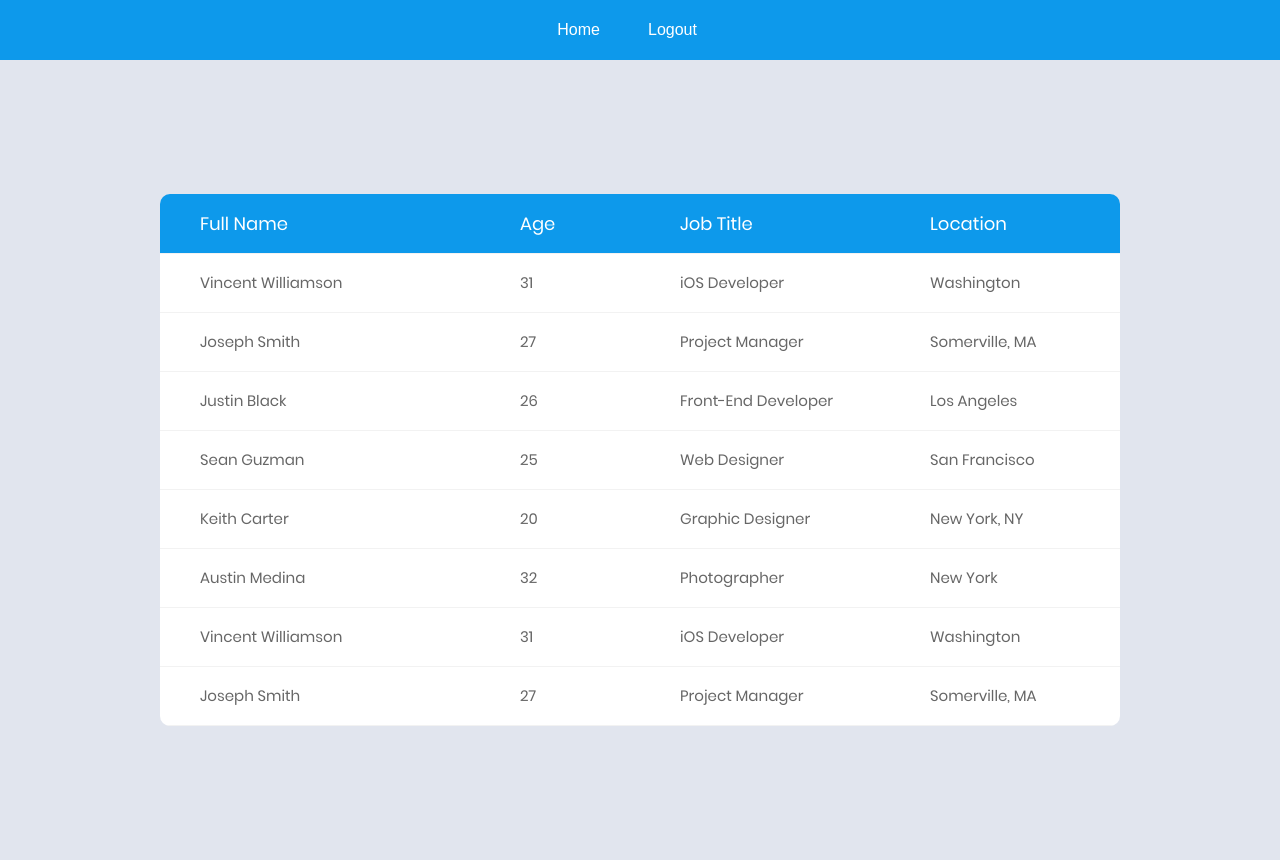
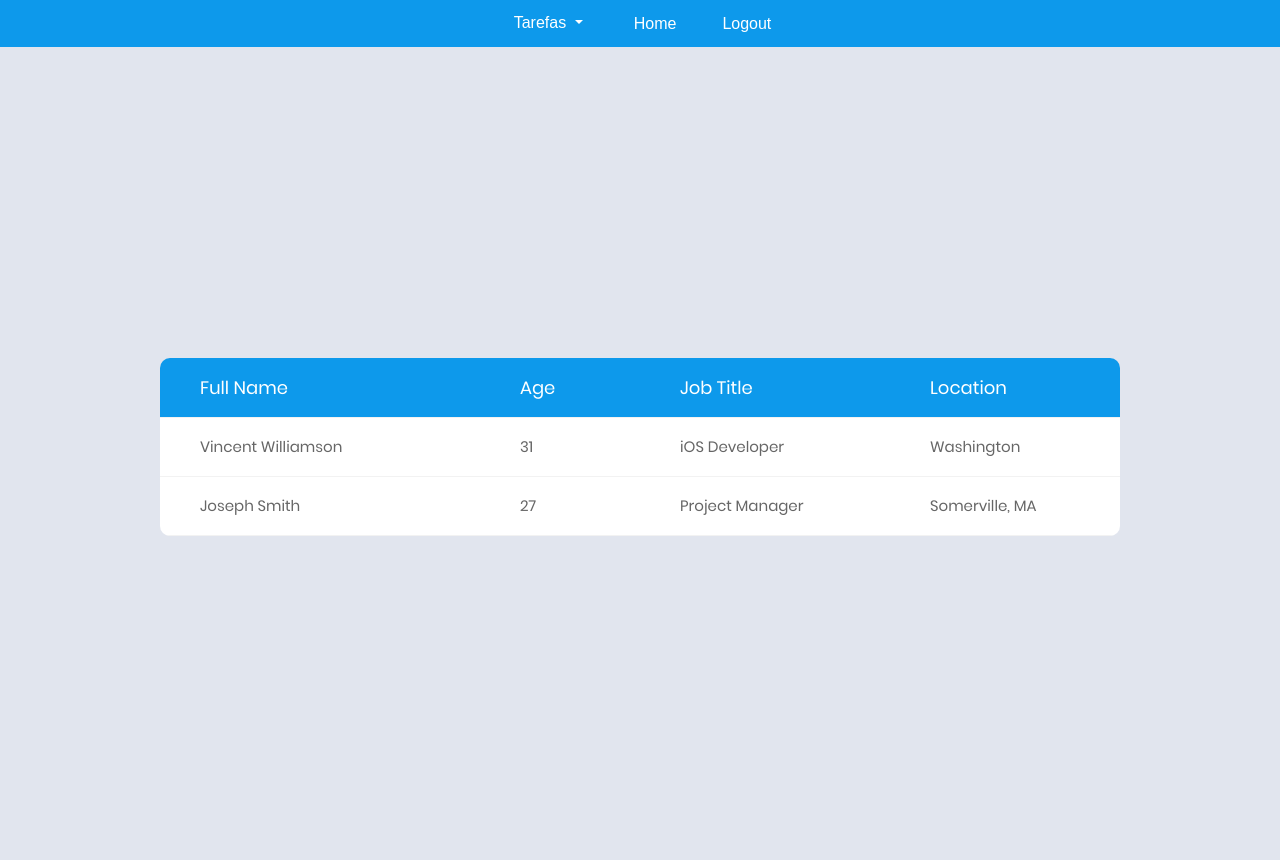
Before and after one commit to YusukeYU/gerenciador-de-tarefas, a PHP site: page /dashboard in a window 1280 px wide. After the commit the page ends 536 px from the top, so only its background shows below. Run offline with PHP 8.4, Linux system fonts and the light colour scheme; the visitor is signed in with stand-in values (Sample User, id 1); some libraries are stand-ins or nearby versions.

Commit message:
Ajustado funçoes Jquery, e adicionada navBar nova no dashboard.

```diff
--- a/App/Controllers/UserController.php
+++ b/App/Controllers/UserController.php
@@ -27,12 +27,12 @@ class UserController extends Controller
 
     public function index()
     {
-        echo View::render('index.php');
+        echo View::render('index.html');
     }
 
     public function dashboard()
     {
-        echo $this->auth->isLogged()? View::render('dashboard.php','Tasks'): header("Location: /");
+        echo $this->auth->isLogged()? View::render('dashboard.html','Tasks'): header("Location: /");
     }
     public function logout()
     {
@@ -62,7 +62,7 @@ class UserController extends Controller
     public function login(Request $request){
 
         try{
-             $data = $request->only('email','senha');
+             $data = $request->only(['email','password']);
             if (in_array(null, $data)) {
                 throw new Exception("Necessário informar todos os campos!");
             }
@@ -70,14 +70,16 @@ class UserController extends Controller
              if(!filter_var($data['email'], FILTER_VALIDATE_EMAIL)){
                 throw new Exception("O formato de e-mail inválido!");
             }
-            $this->_userRepository($data);
-
+            $user = $this->_userRepository->userLogin($data);
+            $people_user_id = $this->_peopleUserRepository->findBy('user_id',$user['id'],['people_id']);
+            $people = $this->_peopleRepository->find($people_user_id['people_id']);
+            $this->auth->setLogged($user,$people);
         }
         catch (Exception $e) {
             return $this->error($e->getMessage());
         }
 
-        return $this->success("", []);
+        return $this->success("Logado com sucesso!",[]);
     }
 
     public function addUser(Request $request)
--- a/App/Infrastructure/Repositories/BaseRepository.php
+++ b/App/Infrastructure/Repositories/BaseRepository.php
@@ -3,9 +3,9 @@
 namespace App\Infrastructure\Repositories;
 
 use App\Infrastructure\Connection;
+use App\Infrastructure\Interfaces\IBaseRepository;
 use Exception;
 use PDO;
-use App\Infrastructure\Interfaces\IBaseRepository;
 
 abstract class BaseRepository implements IBaseRepository
 {
@@ -45,7 +45,6 @@ abstract class BaseRepository implements IBaseRepository
             $query = $query . "'" . $value . "',";
         }
 
-
         //ajustamos a string feita novamente
         $query = substr($query, 0, -1) . ");";
         $this->model = Connection::getInstance()->prepare($query);
@@ -65,11 +64,11 @@ abstract class BaseRepository implements IBaseRepository
         }
     }
 
-    public function find($id , $colums = array('*'))
+    public function find($id, $colums = array('*'))
     {
         try {
             $this->__construct();
-            $query = "SELECT ". implode(",",$colums) . " FROM "  . $this->model->table . " WHERE id = " . $id;
+            $query = "SELECT " . implode(",", $colums) . " FROM " . $this->model->table . " WHERE id = " . $id;
             $this->model = Connection::getInstance()->prepare($query);
             $this->model->execute();
             return $this->model->fetch(PDO::FETCH_ASSOC);
@@ -82,7 +81,7 @@ abstract class BaseRepository implements IBaseRepository
     {
         try {
             $this->__construct();
-            $query = "SELECT " . implode(",",$colums) . " FROM " . $this->model->table . " WHERE " . $field . " LIKE '" . $value . "%'";
+            $query = "SELECT " . implode(",", $colums) . " FROM " . $this->model->table . " WHERE " . $field . " LIKE '" . $value . "%'";
             $this->model = Connection::getInstance()->prepare($query);
             $this->model->execute();
             return $this->model->fetch(PDO::FETCH_ASSOC);
@@ -94,7 +93,7 @@ abstract class BaseRepository implements IBaseRepository
     {
         try {
             $this->__construct();
-            $query = "SELECT " . implode(",",$colums) . " FROM " . $this->model->table . " WHERE " . $field . " = '" . $value . "'";
+            $query = "SELECT " . implode(",", $colums) . " FROM " . $this->model->table . " WHERE " . $field . " = '" . $value . "'";
             $this->model = Connection::getInstance()->prepare($query);
             $this->model->execute();
             return $this->model->fetch(PDO::FETCH_ASSOC);
@@ -123,4 +122,15 @@ abstract class BaseRepository implements IBaseRepository
             return $e->getMessage();
         }
     }
+
+    public function userLogin($data){
+
+        if(!$user = $this->findByExactly('email',$data['email'])){
+            throw new Exception("Credenciais informadas inválidas.");
         }
+        if(!password_verify ($data['password'] , $user['password'])){
+            throw new Exception("Credenciais informadas inválidas.");
+        }
+        return $this->find($user['id']);
+    }
+}
--- a/App/Infrastructure/Repositories/User/UserRepository.php
+++ b/App/Infrastructure/Repositories/User/UserRepository.php
@@ -14,10 +14,4 @@ class UserRepository extends BaseRepository
         parent::__construct();
     }
 
-    public function login($data){
-    	  if(!$user = $this->model->findBy('email',$data['email'])){
-    	  	throw new Exception("Credenciais informadas inválidas.");
-    	  }
-    }
-
 }
--- a/Public/Tasks/dashboard.php
+++ b/Public/Tasks/dashboard.html
@@ -18,29 +18,36 @@
 	<link rel="stylesheet"  href="../../Public/css/main.css">
 	<link rel="stylesheet"  href="../../Public/css/util.css">
 <!--===============================================================================================-->
+<link rel= "shortcut icon" href="../Public/Assets/index.ico"  type= "image/x-icon">
 </head>
 <body>
-<nav style="background-color: #0d99eb!important;" class="navbar navbar-expand-lg navbar-dark bg-dark">
-    <div class="navbar-collapse collapse w-100 dual-collapse2 order-1 order-md-0">
-        <ul class="navbar-nav ml-auto text-center">
-            <li style="margin-right: 2rem;" class="nav-item active">
+	<nav style="background-color: #0d99eb !important;" class="navbar navbar-light navbar-expand-md bg-light justify-content-md-center justify-content-start">
+		<div class="navbar-collapse collapse justify-content-between align-items-center w-100" id="collapsingNavbar2">
+			<ul class="navbar-nav mx-auto text-md-center text-left">
+				<li class="nav-item">
+					<div class="dropdown">
+						<button class="btn btn-secondary dropdown-toggle" type="button" id="dropdownMenuButton" data-toggle="dropdown" aria-haspopup="true" aria-expanded="false">
+						  Tarefas
+						</button>
+						<div  class="dropdown-menu" aria-labelledby="dropdownMenuButton">
+						  <a style="color: #666666;" class="dropdown-item" href="#">Nova</a>
+						  <a style="color: #666666;" class="dropdown-item" href="#">Pesquisar</a>
+						</div>
+					  </div>
+				</li>
+				<li class="nav-item">
 					<a class="nav-link" href="/dashboard">Home</a>
 				</li>
-        </ul>
-    </div>
-    <div class="mx-auto my-2 order-0 order-md-1 position-relative">
-        <button class="navbar-toggler" type="button" data-toggle="collapse" data-target=".dual-collapse2">
-            <span class="navbar-toggler-icon"></span>
-        </button>
-    </div>
-    <div class="navbar-collapse collapse w-100 dual-collapse2 order-2 order-md-2">
-        <ul class="navbar-nav mr-auto text-center">
+
 				<li class="nav-item">
-                <a style="color: white;" class="nav-link" href="/logout">Logout</a>
+					<a class="nav-link" href="/logout">Logout</a>
 				</li>
 			</ul>
 		</div>
 	</nav>
+
+
+
 
 	<div class="limiter">
 		<div style="background: #e1e5ee;" class="container-table100">
@@ -92,95 +99,7 @@
 							</div>
 						</div>
 
-						<div class="row">
-							<div class="cell" data-title="Full Name">
-								Justin Black
-							</div>
-							<div class="cell" data-title="Age">
-								26
-							</div>
-							<div class="cell" data-title="Job Title">
-								Front-End Developer
-							</div>
-							<div class="cell" data-title="Location">
-								Los Angeles
-							</div>
-						</div>
 
-						<div class="row">
-							<div class="cell" data-title="Full Name">
-								Sean Guzman
-							</div>
-							<div class="cell" data-title="Age">
-								25
-							</div>
-							<div class="cell" data-title="Job Title">
-								Web Designer
-							</div>
-							<div class="cell" data-title="Location">
-								San Francisco
-							</div>
-						</div>
-
-						<div class="row">
-							<div class="cell" data-title="Full Name">
-								Keith Carter
-							</div>
-							<div class="cell" data-title="Age">
-								20
-							</div>
-							<div class="cell" data-title="Job Title">
-								Graphic Designer
-							</div>
-							<div class="cell" data-title="Location">
-								New York, NY
-							</div>
-						</div>
-
-						<div class="row">
-							<div class="cell" data-title="Full Name">
-								Austin Medina
-							</div>
-							<div class="cell" data-title="Age">
-								32
-							</div>
-							<div class="cell" data-title="Job Title">
-								Photographer
-							</div>
-							<div class="cell" data-title="Location">
-								New York
-							</div>
-						</div>
-
-						<div class="row">
-							<div class="cell" data-title="Full Name">
-								Vincent Williamson
-							</div>
-							<div class="cell" data-title="Age">
-								31
-							</div>
-							<div class="cell" data-title="Job Title">
-								iOS Developer
-							</div>
-							<div class="cell" data-title="Location">
-								Washington
-							</div>
-						</div>
-
-						<div class="row">
-							<div class="cell" data-title="Full Name">
-								Joseph Smith
-							</div>
-							<div class="cell" data-title="Age">
-								27
-							</div>
-							<div class="cell" data-title="Job Title">
-								Project Manager
-							</div>
-							<div class="cell" data-title="Location">
-								Somerville, MA
-							</div>
-						</div>
 
 					</div>
 			</div>
--- a/Public/css/util.css
+++ b/Public/css/util.css
@@ -2997,14 +2997,48 @@
 }
 ul li{
 	margin-top: 2px;
+	margin-left: 15px;
+	margin-right: 15px;
 	border-bottom: solid 2px transparent;
 }
 ul li:hover {
 	border-bottom: solid 2px #FFFFFF !important;
   }
+  .navbar-light .navbar-nav .nav-link:focus, .navbar-light .navbar-nav .nav-link:hover {
+    color: #FFFFFF!important;
+}
+.navbar{
+	padding: .1rem 2rem;
+}
+.btn-secondary {
+    color: #fff;
+    background-color:transparent;
+    border-color: transparent;
+}
+.btn-secondary:hover{
+	background-color:transparent;
+    border-color: transparent;
+}
+.btn-secondary:not(:disabled):not(.disabled).active, .btn-secondary:not(:disabled):not(.disabled):active, .show > .btn-secondary.dropdown-toggle{
+	background-color:transparent;
+    border-color: transparent;
+	box-shadow: none;
+}
+.show > .btn-secondary.dropdown-toggle:focus,.btn-secondary:not(:disabled):not(.disabled):active:focus{
+	background-color:transparent;
+    border-color: transparent;
+	box-shadow: none;
+}
 
   @media only screen and (max-width: 980px) {
   ul li {
 	  margin-right: 0!important;
   }
 }
+@media (min-width: 768px) {
+	.navbar-nav.navbar-center {
+	  position: absolute;
+	  left: 50%;
+	  transform: translatex(-50%);
+	}
+  }
--- a/Public/versao.txt
+++ b/Public/versao.txt
@@ -1 +1 @@
-1.0.3.1.3-1
+1.0.3.1.7-1
```
Also changed, not shown: Database/script.sql (+21 -1 lines), Public/index.html (renamed from Public/index.php, +6 -5 lines), Public/js/index.js (+49 -50 lines), Public/Assets/index.ico (added), 2 other files. Lines whose indentation alone changed are shown as unchanged.
